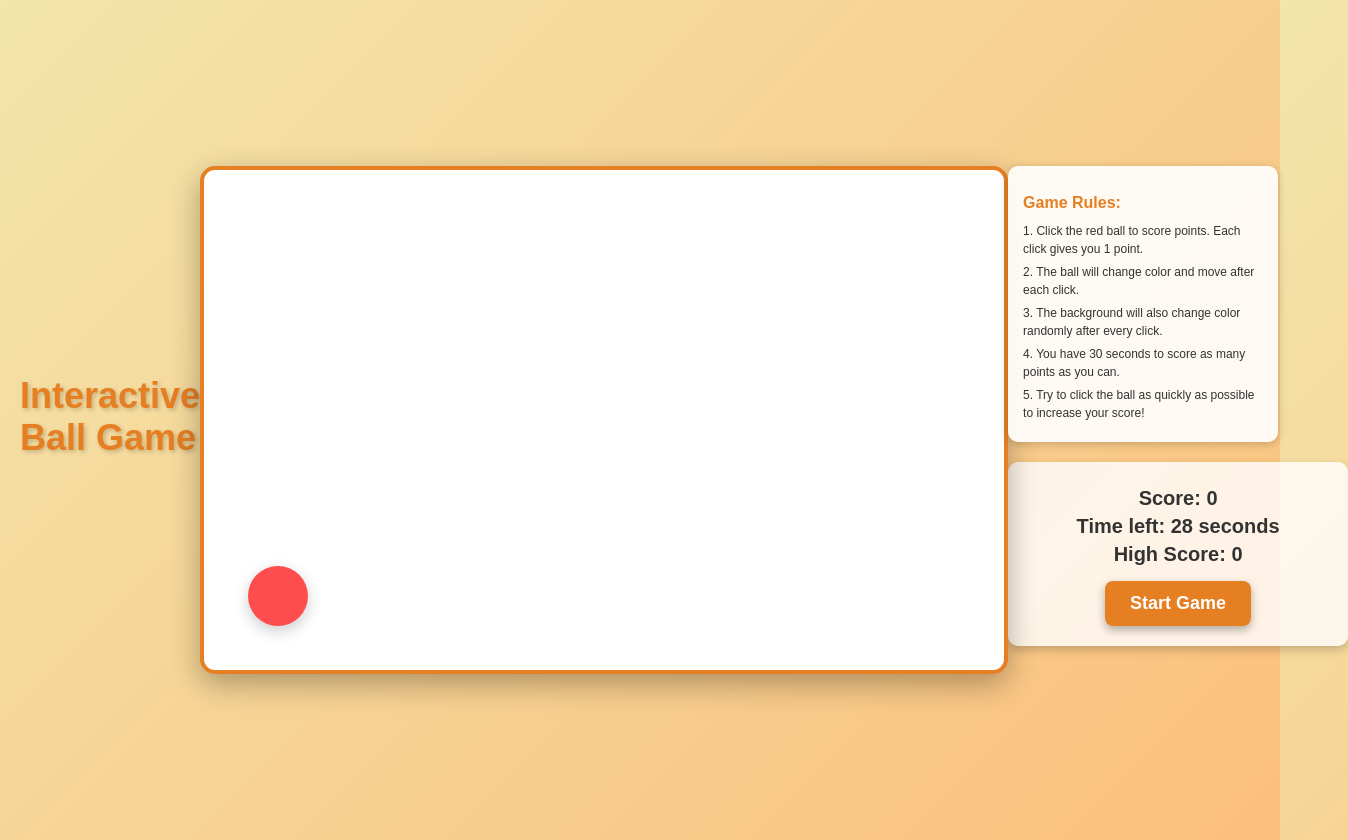
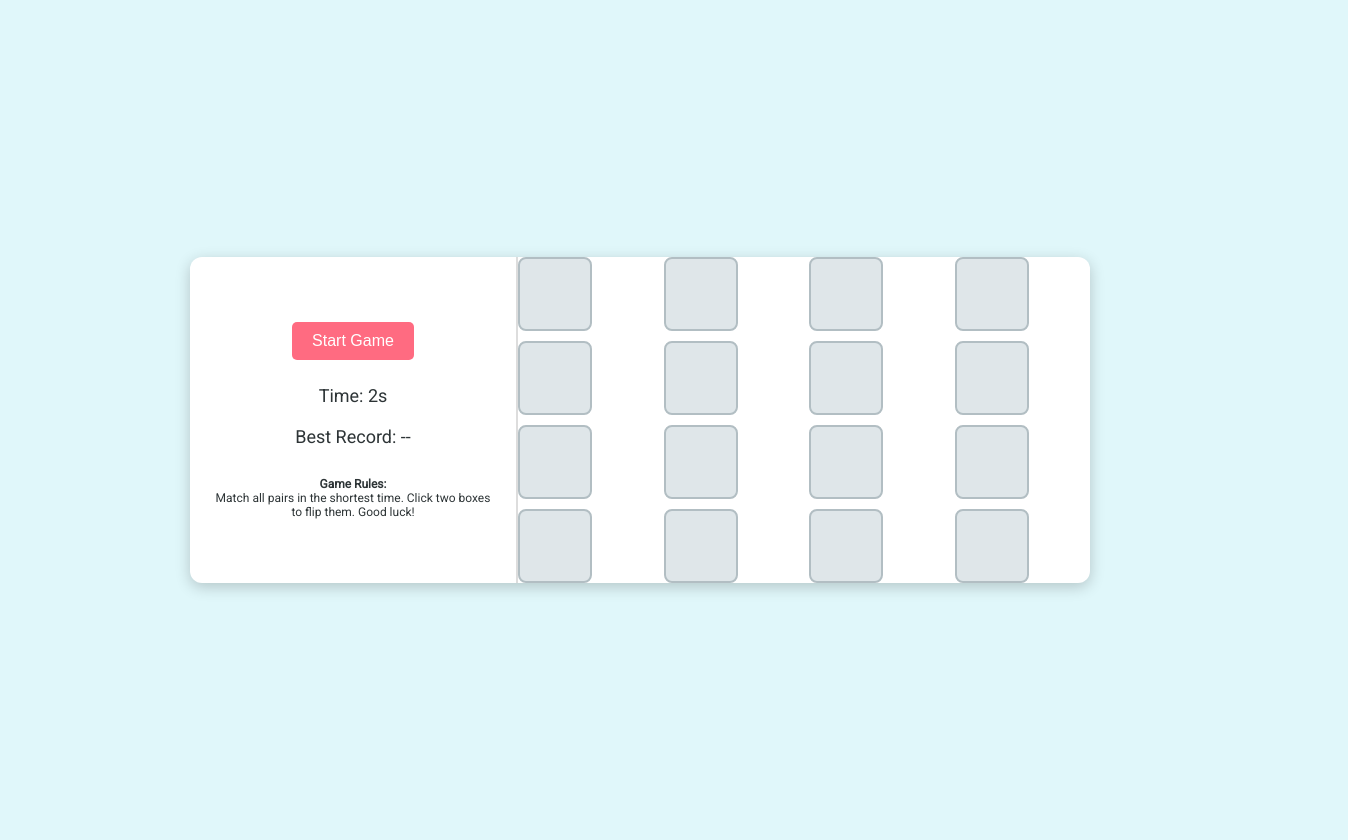
Before and after one commit to coder-omkar100/coder-omkar100, a plain HTML site: page index.html in a window 1280 px wide. Both pictures are taken after a click on the button "Start Game". Shown: the whole page, 1348 px wide, since content can reach past the window. Drawn offline with Linux system fonts and the light colour scheme.

Commit message:
adding index

```diff
--- a/index.html
+++ b/index.html
@@ -3,265 +3,241 @@
 <head>
     <meta charset="UTF-8">
     <meta name="viewport" content="width=device-width, initial-scale=1.0">
-    <title>Interactive Ball Game</title>
+    <title>Simple Memory Game</title>
+    <link href="https://fonts.googleapis.com/css2?family=Press+Start+2P&family=Roboto:wght@400&display=swap" rel="stylesheet"> <!-- Pixel font and Roboto -->
     <style>
         body {
-            font-family: 'Arial', sans-serif;
+            font-family: 'Roboto', sans-serif; /* Use Roboto for the body */
+            background-color: #e0f7fa; /* Light blue background */
+            margin: 0;
             display: flex;
+            justify-content: center;
             align-items: center;
-            justify-content: space-between;
             height: 100vh;
-            margin: 0;
-            background: linear-gradient(135deg, #f3e5ab, #fbbf7b);
-            transition: background-color 0.5s ease;
-            color: #333;
             padding: 20px;
         }
 
-        h1 {
-            font-size: 36px;
-            margin-bottom: 30px;
-            color: #e67e22;
-            text-shadow: 2px 2px 4px rgba(0, 0, 0, 0.2);
+        .container {
+            display: flex;
+            width: 90vw;
+            max-width: 900px;
+            border-radius: 12px;
+            box-shadow: 0 4px 15px rgba(0, 0, 0, 0.2);
+            overflow: hidden;
+            background-color: #ffffff; /* White background for contrast */
         }
 
-        #game-container {
-            position: relative;
-            width: 800px; /* Increased width */
-            height: 500px; /* Increased height */
-            border: 4px solid #e67e22;
-            border-radius: 15px;
-            background-color: #fff;
-            box-shadow: 0 10px 30px rgba(0, 0, 0, 0.3);
-            overflow: hidden;
+        .left-panel {
+            flex: 1;
+            padding: 20px;
+            display: flex;
+            flex-direction: column;
+            align-items: center;
+            justify-content: center;
+            border-right: 2px solid #ddd;
+        }
+
+        .right-panel {
+            flex: 2;
             display: flex;
             justify-content: center;
             align-items: center;
         }
 
-        #box {
-            width: 60px; /* Ball size */
-            height: 60px;
-            position: absolute;
-            background-color: #ff4d4d;
-            transition: background-color 0.2s, transform 0.2s;
-            border-radius: 50%;
-            box-shadow: 0 5px 15px rgba(0, 0, 0, 0.2);
-        }
-
-        #box:hover {
-            cursor: pointer;
-            transform: scale(1.1);
-        }
-
-        #scoreboard {
-            text-align: center;
-            background-color: rgba(255, 255, 255, 0.8);
-            border-radius: 10px;
-            padding: 20px;
-            box-shadow: 0 4px 10px rgba(0, 0, 0, 0.2);
-            margin-bottom: 20px;
-            width: 300px;
-        }
-
-        #scoreboard p {
-            font-size: 20px;
-            margin: 5px 0;
-            font-weight: bold;
-            color: #333;
-        }
-
-        button {
-            padding: 12px 25px;
-            font-size: 18px;
-            cursor: pointer;
-            background-color: #e67e22;
-            color: white;
-            border: none;
-            border-radius: 8px;
-            box-shadow: 0 4px 10px rgba(0, 0, 0, 0.3);
-            transition: background-color 0.3s, transform 0.3s;
-            font-weight: bold;
-            margin-top: 10px;
-        }
-
-        button:hover {
-            background-color: #d35400;
-            transform: scale(1.05);
-        }
-
-        #rules {
-            position: relative;
-            width: 240px;
-            background-color: rgba(255, 255, 255, 0.9);
-            border-radius: 10px;
-            padding: 15px;
-            font-size: 14px;
-            color: #333;
-            box-shadow: 0 2px 10px rgba(0, 0, 0, 0.2);
-            margin-bottom: 20px;
-        }
-
-        #rules h2 {
-            font-size: 16px;
-            margin-bottom: 10px;
-            color: #e67e22;
-        }
-
-        #rules p {
-            font-size: 12px;
-            line-height: 1.5;
-            margin: 5px 0;
-        }
-
-        /* Flex container for the layout */
-        .container {
-            display: flex;
-            justify-content: space-between;
+        .game-board {
+            display: grid;
+            grid-template-columns: repeat(4, 1fr);
+            gap: 10px;
             width: 100%;
         }
 
-        /* Popup message styles */
-        #popup {
-            display: none;
-            position: fixed;
-            top: 50%;
-            left: 50%;
-            transform: translate(-50%, -50%);
-            background-color: rgba(0, 0, 0, 0.8);
+        @media (max-width: 600px) {
+            .game-board {
+                grid-template-columns: repeat(3, 1fr);
+            }
+        }
+
+        @media (max-width: 400px) {
+            .game-board {
+                grid-template-columns: repeat(2, 1fr);
+            }
+        }
+
+        .box {
+            width: 70px;
+            height: 70px;
+            background-color: #dfe6e9;
+            border-radius: 8px;
+            display: flex;
+            justify-content: center;
+            align-items: center;
+            font-family: 'Press Start 2P', cursive; /* Pixel font for game letters */
+            font-size: 1.5em; /* Adjusted font size */
+            color: transparent;
+            border: 2px solid #b2bec3; /* Light border for better visibility */
+            cursor: pointer;
+            transition: background-color 0.3s;
+        }
+
+        .box:hover {
+            background-color: #b2bec3; /* Change color on hover */
+        }
+
+        .box.flipped {
+            background-color: #ffffff; /* White background when flipped */
+            color: #2d3436; /* Show the text color */
+        }
+
+        .box.matched {
+            background-color: #55efc4; /* Color for matched boxes */
+        }
+
+        .start-btn {
+            background-color: #ff6b81;
             color: white;
-            padding: 20px;
-            border-radius: 10px;
-            z-index: 1000;
+            padding: 10px 20px;
+            border: none;
+            border-radius: 5px;
+            cursor: pointer;
+            font-size: 16px;
+            margin-bottom: 15px;
+            transition: background-color 0.3s;
+        }
+
+        .start-btn:hover {
+            background-color: #ff4b61;
+        }
+
+        .timer, .best-record {
+            margin: 10px 0;
+            font-size: 18px;
+            color: #2d3436;
+            font-family: 'Roboto', sans-serif; /* Use Roboto for timer and best record */
+        }
+
+        .rules {
+            margin-top: 20px;
+            font-size: 12px;
             text-align: center;
+            color: #2d3436;
+            font-family: 'Roboto', sans-serif; /* Use Roboto for game rules */
         }
     </style>
 </head>
 <body>
-    <h1>Interactive Ball Game</h1>
 
     <div class="container">
-        <div id="game-container">
-            <div id="box"></div>
+        <div class="left-panel">
+            <button class="start-btn" id="startButton" onclick="startGame()">Start Game</button>
+            <div class="timer" id="timer">Time: 0s</div>
+            <div class="best-record" id="bestRecord">Best Record: --</div>
+            <div class="rules">
+                <strong>Game Rules:</strong><br>
+                Match all pairs in the shortest time. Click two boxes to flip them. Good luck!
+            </div>
         </div>
 
-        <div>
-            <div id="rules">
-                <h2>Game Rules:</h2>
-                <p>1. Click the red ball to score points. Each click gives you 1 point.</p>
-                <p>2. The ball will change color and move after each click.</p>
-                <p>3. The background will also change color randomly after every click.</p>
-                <p>4. You have 30 seconds to score as many points as you can.</p>
-                <p>5. Try to click the ball as quickly as possible to increase your score!</p>
-            </div>
-
-            <div id="scoreboard">
-                <p>Score: <span id="score">0</span></p>
-                <p>Time left: <span id="time">30</span> seconds</p>
-                <p>High Score: <span id="highScore">0</span></p> <!-- Added High Score -->
-                <button id="startBtn">Start Game</button>
-            </div>
+        <div class="right-panel">
+            <div class="game-board" id="gameBoard"></div>
         </div>
     </div>
 
-    <div id="popup">Good Play! Your score is: <span id="finalScore"></span></div> <!-- Popup message -->
+    <script>
+        const gameBoard = document.getElementById('gameBoard');
+        const timerElement = document.getElementById('timer');
+        const bestRecordElement = document.getElementById('bestRecord');
+        const cards = ['A', 'A', 'B', 'B', 'C', 'C', 'D', 'D', 'E', 'E', 'F', 'F', 'G', 'G', 'H', 'H'];
+        let flippedBoxes = [];
+        let matchedPairs = 0;
+        let timer = 0;
+        let timerInterval;
+        let bestTime = localStorage.getItem('bestTime') || '--';
 
-    <script>
-        const box = document.getElementById('box');
-        const scoreDisplay = document.getElementById('score');
-        const timeDisplay = document.getElementById('time');
-        const startBtn = document.getElementById('startBtn');
-        const highScoreDisplay = document.getElementById('highScore');
-        const popup = document.getElementById('popup');
-        const finalScoreDisplay = document.getElementById('finalScore');
-        let score = 0;
-        let time = 30;
-        let timerId;
-        let highScore = 0; // Initialize high score
+        bestRecordElement.textContent = `Best Record: ${bestTime === '--' ? '--' : bestTime + 's'}`;
 
-        // Array of aesthetically pleasing colors
-        const backgroundColors = [
-            '#f3e5ab', // Light beige
-            '#fbbf7b', // Soft orange
-            '#f8d7a8', // Light peach
-            '#f4c3e0', // Light pink
-            '#f5c7d7', // Soft pink
-            '#f5e1c2', // Light sandy beige
-            '#d3c6c3'  // Soft taupe
-        ];
+        function shuffle(array) {
+            for (let i = array.length - 1; i > 0; i--) {
+                const j = Math.floor(Math.random() * (i + 1));
+                [array[i], array[j]] = [array[j], array[i]];
+            }
+            return array;
+        }
 
-        // Box click event
-        box.addEventListener('click', () => {
-            if (time > 0) { // Only register clicks if time is greater than 0
-                score++;
-                scoreDisplay.textContent = score;
+        function createBoard() {
+            gameBoard.innerHTML = '';
+            shuffle(cards).forEach(cardValue => {
+                const boxElement = document.createElement('div');
+                boxElement.classList.add('box');
+                boxElement.dataset.value = cardValue;
 
-                // Change the ball's color randomly after each click
-                box.style.backgroundColor = `hsl(${Math.random() * 360}, 70%, 50%)`;
+                boxElement.addEventListener('click', flipBox);
 
-                // Move the ball after click
-                moveBox();
+                gameBoard.appendChild(boxElement);
+            });
+        }
 
-                // Change background color with fade effect on each click
-                changeBackgroundColor();
-            }
-        });
+        function startGame() {
+            flippedBoxes = [];
+            matchedPairs = 0;
+            timer = 0;
+            timerElement.textContent = `Time: 0s`;
 
-        // Start Game
-        function startGame() {
-            score = 0;
-            time = 30;
-            scoreDisplay.textContent = score;
-            timeDisplay.textContent = time;
+            createBoard();
+            clearInterval(timerInterval);
 
-            // Reset the popup
-            popup.style.display = 'none'; // Hide popup if it was shown
-            highScoreDisplay.textContent = highScore; // Display current high score
-
-            moveBox(); // Move the ball when the game starts
-
-            timerId = setInterval(() => {
-                time--;
-                timeDisplay.textContent = time;
-
-                if (time === 0) {
-                    clearInterval(timerId);
-                    if (score > highScore) {
-                        highScore = score; // Update high score
-                        highScoreDisplay.textContent = highScore;
-                    }
-                    finalScoreDisplay.textContent = score;
-                    popup.style.display = 'block'; // Show popup
-                    setTimeout(() => popup.style.display = 'none', 3000); // Hide popup after 3 seconds
-                }
+            timerInterval = setInterval(() => {
+                timer++;
+                timerElement.textContent = `Time: ${timer}s`;
             }, 1000);
         }
 
-        // Function to move the box randomly within the container's boundaries
-        function moveBox() {
-            const containerWidth = document.getElementById('game-container').clientWidth;
-            const containerHeight = document.getElementById('game-container').clientHeight;
-            const boxWidth = box.clientWidth;
-            const boxHeight = box.clientHeight;
+        function flipBox() {
+            if (this.classList.contains('flipped') || this.classList.contains('matched') || flippedBoxes.length === 2) {
+                return;
+            }
 
-            // Make sure the box stays within the container
-            const maxX = containerWidth - boxWidth;
-            const maxY = containerHeight - boxHeight;
-            const x = Math.random() * maxX;
-            const y = Math.random() * maxY;
+            this.classList.add('flipped');
+            this.textContent = this.dataset.value; // Show the value
+            flippedBoxes.push(this);
 
-            box.style.left = `${x}px`;
-            box.style.top = `${y}px`;
+            if (flippedBoxes.length === 2) {
+                checkForMatch();
+            }
         }
 
-        // Change the background color randomly
-        function changeBackgroundColor() {
-            const randomColor = backgroundColors[Math.floor(Math.random() * backgroundColors.length)];
-            document.body.style.backgroundColor = randomColor;
+        function checkForMatch() {
+            const [box1, box2] = flippedBoxes;
+
+            if (box1.dataset.value === box2.dataset.value) {
+                box1.classList.add('matched');
+                box2.classList.add('matched');
+                matchedPairs++;
+
+                if (matchedPairs === cards.length / 2) {
+                    clearInterval(timerInterval);
+                    checkBestRecord(timer);
+                    setTimeout(() => {
+                        alert('You matched all pairs! Game over.');
+                    }, 500);
+                }
+            } else {
+                setTimeout(() => {
+                    box1.classList.remove('flipped');
+                    box2.classList.remove('flipped');
+                    box1.textContent = ''; // Hide the value
+                    box2.textContent = ''; // Hide the value
+                }, 1000);
+            }
+            flippedBoxes = [];
         }
 
-        // Start button event listener
-        startBtn.addEventListener('click', startGame);
+        function checkBestRecord(currentTime) {
+            if (bestTime === '--' || currentTime < bestTime) {
+                bestTime = currentTime;
+                localStorage.setItem('bestTime', bestTime);
+                bestRecordElement.textContent = `Best Record: ${bestTime}s`;
+            }
+        }
     </script>
 </body>
 </html>
```
